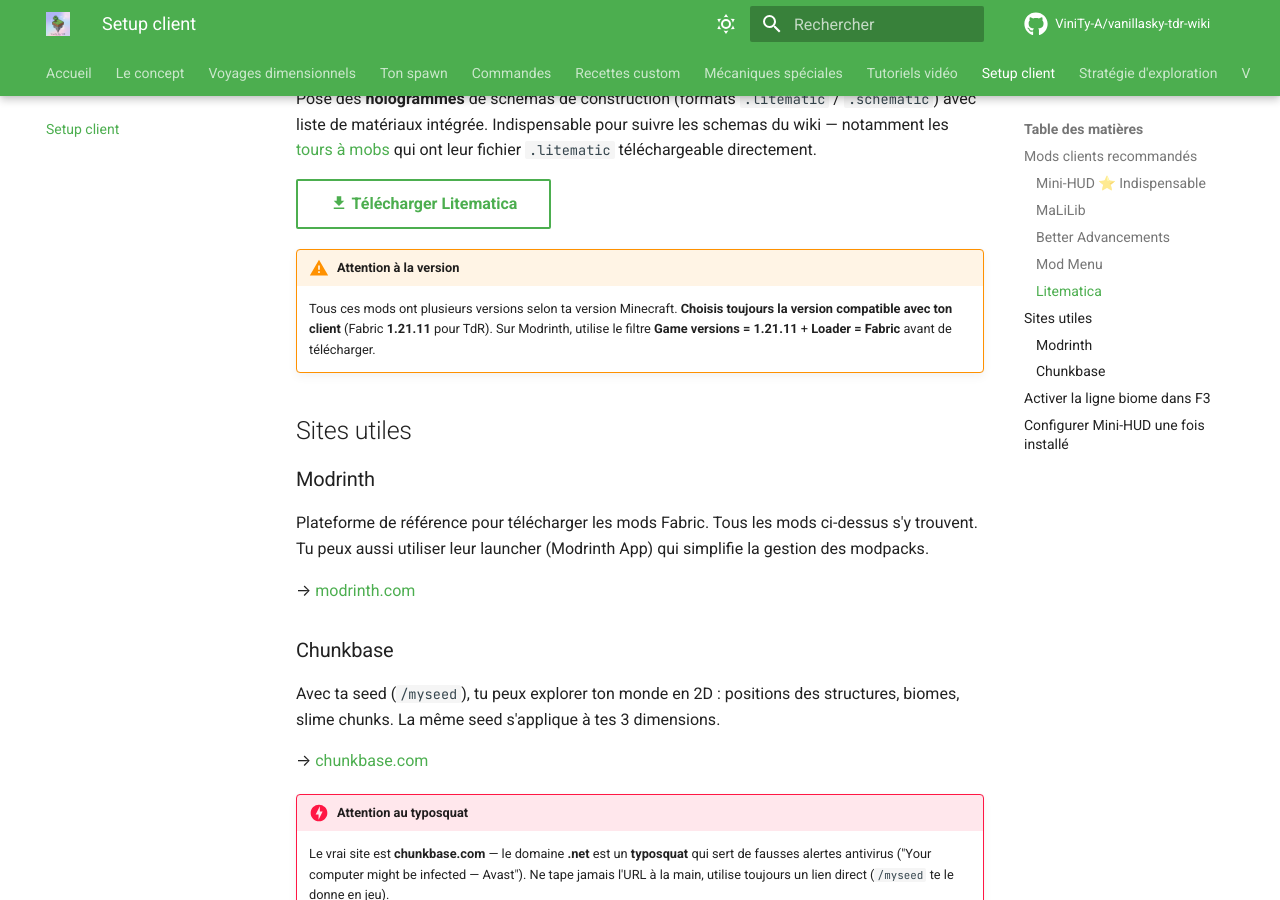
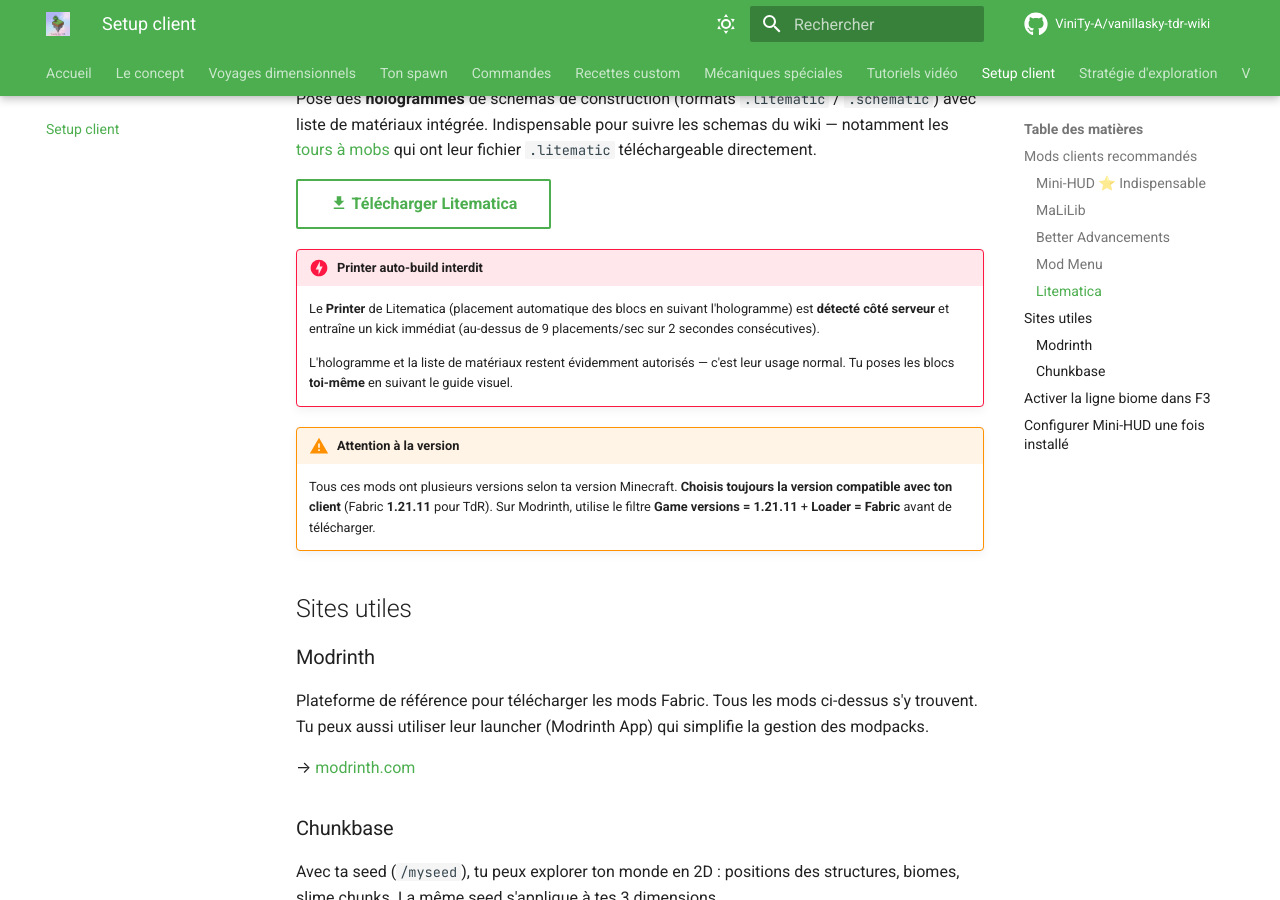
Before and after one commit to ViniTy-A/vanillasky-tdr-wiki, an MkDocs documentation site: the page built from docs/setup-client.md, in a window 1280 px wide and 900 px high, scrolled down 1243 px. Built offline with MkDocs 1.6.1 and Material for MkDocs 9.7.7, drawn with Linux system fonts in a browser that asks for light colours; comment, search, counter and statistics services are not loaded.

Commit message:
docs: prévient les joueurs que Litematica Printer est auto-kick
Admonition danger sous la section Litematica : seuil > 9 placements/sec
sur 2 sec → kick. Hologramme + Material List restent autorisés.
Implémentation côté serveur dans com.vanillasky.server.security.PrinterDetector
(exemption OP via Permissions.COMMANDS_GAMEMASTER).

```diff
--- a/docs/setup-client.md
+++ b/docs/setup-client.md
@@ -38,6 +38,11 @@
 
 [:material-download: Télécharger Litematica](https://modrinth.com/mod/litematica){ .md-button }
 
+!!! danger "Printer auto-build interdit"
+    Le **Printer** de Litematica (placement automatique des blocs en suivant l'hologramme) est **détecté côté serveur** et entraîne un kick immédiat (au-dessus de 9 placements/sec sur 2 secondes consécutives).
+
+    L'hologramme et la liste de matériaux restent évidemment autorisés — c'est leur usage normal. Tu poses les blocs **toi-même** en suivant le guide visuel.
+
 !!! warning "Attention à la version"
     Tous ces mods ont plusieurs versions selon ta version Minecraft. **Choisis toujours la version compatible avec ton client** (Fabric **1.21.11** pour TdR). Sur Modrinth, utilise le filtre **Game versions = 1.21.11** + **Loader = Fabric** avant de télécharger.
 
```
